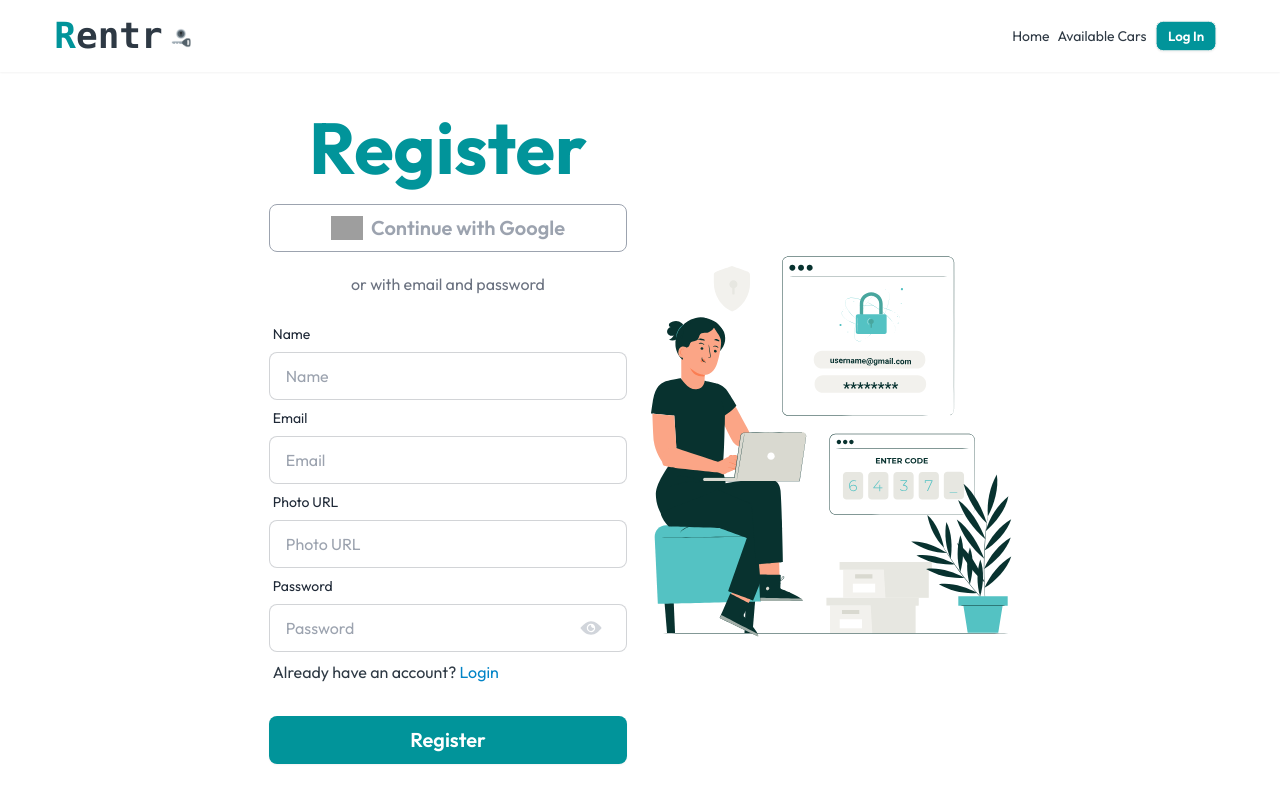
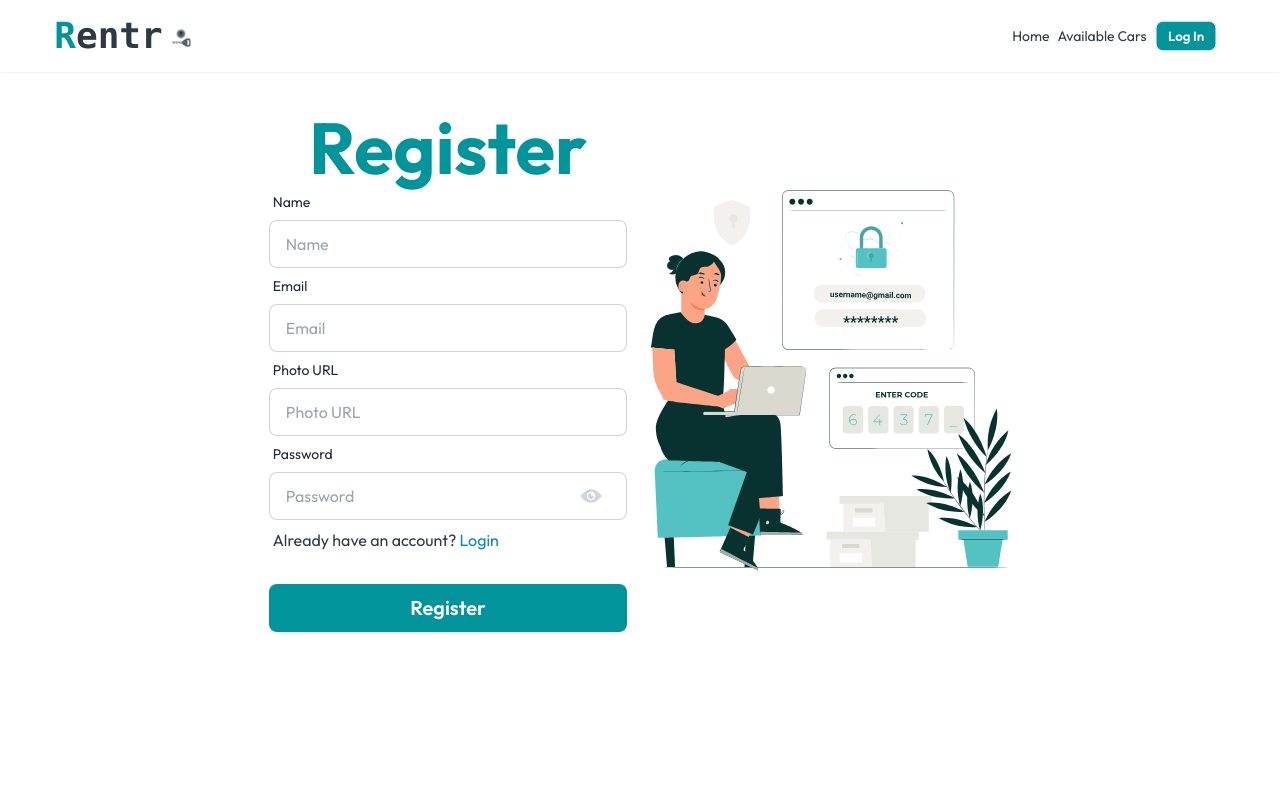
Before and after one commit to ashis263/rentr, a React (Vite) app: page /register in a window 1280 px wide. Built offline with nearby package versions, Linux system fonts and the light colour scheme; no server answers; grey boxes are pictures that could not be loaded.

Commit message:
redirected new user to login upon register

```diff
--- a/src/pages/Login/Login.jsx
+++ b/src/pages/Login/Login.jsx
@@ -15,7 +15,10 @@ const Login = () => {
     const provider = new GoogleAuthProvider();
     const location = useLocation();
     const navigate = useNavigate();
-    if (user) { return <Navigate to={location.state ? location.state : "/"} /> };
+    console.log(location.state);
+    if (!location.state === '/register') {
+        if (user) { return <Navigate to={location.state ? location.state : "/"} /> };
+    }
     const handleGoogleClick = () => {
         signInWithPopup(auth, provider)
             .then(res => {
--- a/src/pages/Register/Register.jsx
+++ b/src/pages/Register/Register.jsx
@@ -5,43 +5,16 @@ import Lottie from "lottie-react";
 import login from "../../assets/login.json";
 import Swal from 'sweetalert2';
 import { AuthContext } from '../../providers/AuthProvider';
-import { createUserWithEmailAndPassword, GoogleAuthProvider, signInWithPopup, updateProfile } from "firebase/auth";
+import { createUserWithEmailAndPassword, signOut, updateProfile } from "firebase/auth";
 
 
 const Register = () => {
-    const { user, setUser, auth } = useContext(AuthContext);
-    const [ error, setError ] = useState('');
+    const { user, auth } = useContext(AuthContext);
+    const [error, setError] = useState('');
     const [isPassShowing, setIsPassShowing] = useState(false);
     const handleShowPass = () => setIsPassShowing(!isPassShowing);
-    const provider = new GoogleAuthProvider();
     const navigate = useNavigate();
     if (user) { return <Navigate to={location.state ? location.state : "/"} /> };
-    const handleGoogleClick = () => {
-        signInWithPopup(auth, provider)
-            .then(res => {
-                const user = res.user;
-                const current = { name: user.displayName, email: user.email, createdAt: user.metadata.creationTime, lastLogin: user.metadata.lastSignInTime, photo: user.photoURL };
-                fetch('http://localhost:5000/users', {
-                    method: 'put',
-                    headers: {
-                        'content-type': 'application/json'
-                    },
-                    body: JSON.stringify(current)
-                })
-                setUser(res.user);
-                Toast.fire({
-                    icon: "success",
-                    title: "Signed in successfully"
-                });
-                navigate(location.state ? location.state : "/");
-            })
-            .catch(err => {
-                Toast.fire({
-                    icon: "error",
-                    title: err.code
-                });
-            })
-    };
     const handleFormSubmit = (e) => {
         e.preventDefault();
         const name = e.target.name.value;
@@ -55,16 +28,14 @@ const Register = () => {
         } else {
             createUserWithEmailAndPassword(auth, email, password)
                 .then((res) => {
-                    Toast.fire({
-                        icon: "success",
-                        title: "Registered successfully"
-                    });
                     e.target.reset();
                     setError('');
                     updateProfile(auth.currentUser, {
                         displayName: name, photoURL: photo
                     })
                         .then(() => {
+                            signOut(auth);
+                            navigate("/login");
                             const user = res.user;
                             const current = { name: user.displayName, email: user.email, createdAt: user.metadata.creationTime, lastLogin: user.metadata.lastSignInTime, photo: user.photoURL };
                             fetch('http://localhost:5000/users', {
@@ -74,8 +45,10 @@ const Register = () => {
                                 },
                                 body: JSON.stringify(current)
                             })
-                            setUser(res.user);
-                            navigate(location.state ? location.state : "/");
+                            Toast.fire({
+                                icon: "success",
+                                title: "Registered successfully, please login!"
+                            });
                         })
                         .catch(err => {
                             Toast.fire({
@@ -110,13 +83,6 @@ const Register = () => {
             </div>
             <div className='w-4/5 lg:w-1/3 sm:w-1/2'>
                 <h1 className="text-4xl text-center sm:text-5xl lg:text-7xl sm:pt-0 font-bold text-primary">Register</h1>
-                <div className="w-11/12 mx-auto pt-5">
-                    <button onClick={handleGoogleClick} className="btn w-full max-lg:btn-sm btn-outline text-gray-400 hover:bg-primary text-xl">
-                        <img className="w-8" src="https://cdn1.iconfinder.com/data/icons/google-s-logo/150/Google_Icons-09-512.png" alt="" />
-                        Continue with Google
-                    </button>
-                    <p className='text-center pt-2 sm:p-5  text-gray-500'>or with email and password</p>
-                </div>
                 <form onSubmit={handleFormSubmit} className="w-11/12 mx-auto">
                     <div className="form-control">
                         <label className="label">
--- a/src/providers/AuthProvider.jsx
+++ b/src/providers/AuthProvider.jsx
@@ -34,6 +34,7 @@ const AuthProvider = ({ children }) => {
                 axios.post('http://localhost:5000/auth', { name: user.displayName, email: user.email}, { withCredentials: true});
                 setIsLoading(false);
             }else{
+                setUser(null);
                 axios.post('http://localhost:5000/logOut', {},  { withCredentials: true})
                 setIsLoading(false);
             }
```
Lines whose indentation alone changed are shown as unchanged.
